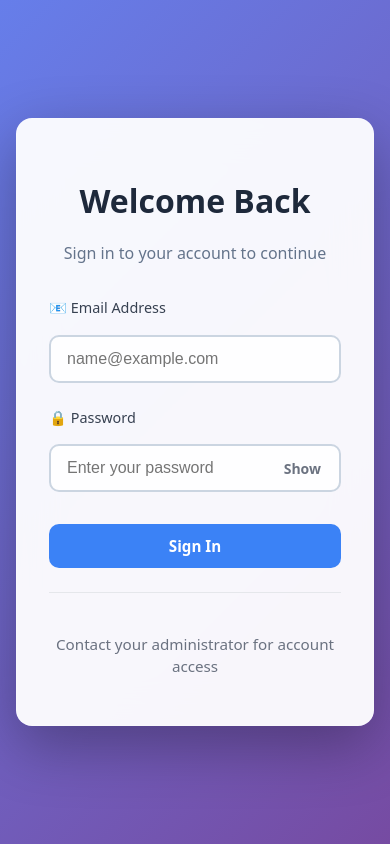
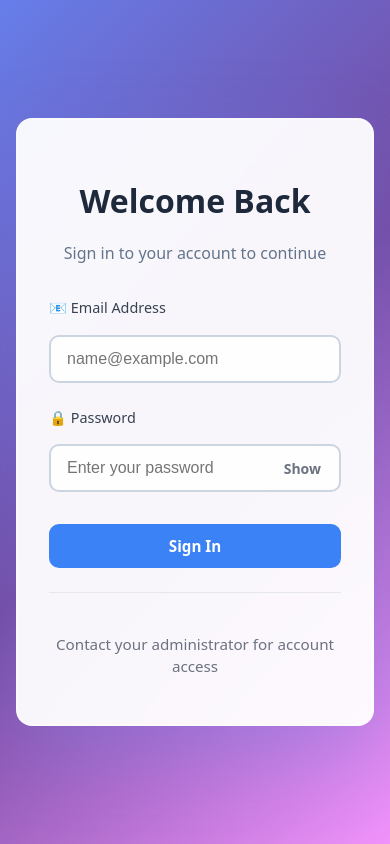
Before and after one commit to Dhiruu021/Docverify, a React (Vite) app in the folder frontend/: page / in a window 390 px wide. Built offline with nearby package versions, Linux system fonts and the light colour scheme; no server answers.

Commit message:
Update login page with purple-pink gradient theme

```diff
--- a/frontend/src/pages/Login.css
+++ b/frontend/src/pages/Login.css
@@ -6,7 +6,7 @@
   display: grid;
   grid-template-columns: 1fr 1fr;
   min-height: 100vh;
-  background: linear-gradient(135deg, #0f172a 0%, #1e3a8a 35%, #3b82f6 50%, #e2e8f0 65%, #f8fafc 100%);
+  background: linear-gradient(135deg, #667eea 0%, #764ba2 50%, #f093fb 100%);
 }
 
 .auth-hero {
@@ -85,14 +85,14 @@
 }
 
 .auth-card {
-  background: linear-gradient(145deg, rgba(30, 58, 138, 0.15) 0%, rgba(59, 130, 246, 0.1) 50%, rgba(241, 245, 249, 0.95) 100%);
+  background: rgba(255, 255, 255, 0.95);
   padding: 2.5rem;
   border-radius: 24px;
-  box-shadow: 0 25px 80px rgba(15, 23, 42, 0.3), 0 0 0 1px rgba(255,255,255,0.3) inset;
+  box-shadow: 0 25px 80px rgba(102, 126, 234, 0.3), 0 0 0 1px rgba(255,255,255,0.5) inset;
   width: 100%;
   max-width: 420px;
   backdrop-filter: blur(20px);
-  border: 1px solid rgba(255, 255, 255, 0.2);
+  border: 1px solid rgba(255, 255, 255, 0.3);
 }
 
 .auth-header {
@@ -202,7 +202,7 @@
 .btn-primary {
   width: 100%;
   padding: 1rem;
-  background: linear-gradient(135deg, #3b82f6 0%, #2563eb 100%);
+  background: linear-gradient(135deg, #667eea 0%, #764ba2 100%);
   color: white;
   border: none;
   border-radius: 12px;
@@ -219,7 +219,7 @@
 
 .btn-primary:hover:not(:disabled) {
   transform: translateY(-2px);
-  box-shadow: 0 10px 30px rgba(59, 130, 246, 0.4);
+  box-shadow: 0 10px 30px rgba(102, 126, 234, 0.5);
 }
 
 .btn-primary:disabled {
@@ -264,7 +264,6 @@
 @media (max-width: 968px) {
   .auth-wrapper {
     grid-template-columns: 1fr;
-    background: linear-gradient(135deg, #667eea 0%, #764ba2 100%);
   }
 
   .auth-hero {
@@ -273,11 +272,6 @@
 
   .auth-form-container {
     padding: 2rem;
-  }
-
-  .auth-card {
-    background: rgba(255, 255, 255, 0.95);
-    box-shadow: 0 20px 60px rgba(0, 0, 0, 0.3);
   }
 }
 
```
